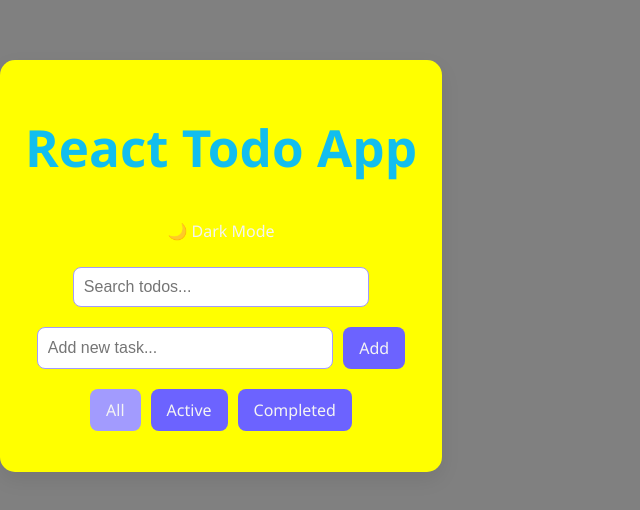
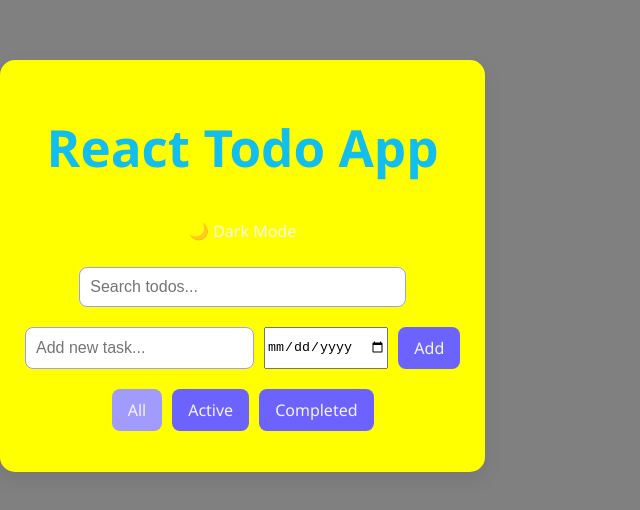
Before and after one commit to RajGaurav2691/todo-app, a React (Vite) app: page / in a window 1280 px wide. Shown: the part 134-644 px from the top of the page, without its empty margins (0-640 px from the left). Built offline with nearby package versions, Linux system fonts and the light colour scheme.

Commit message:
Update App.jsx

```diff
--- a/src/App.jsx
+++ b/src/App.jsx
@@ -2,7 +2,7 @@ import { useState, useEffect } from "react";
 import TodoList from "./components/TodoList";
 import "./App.css";
 import { DragDropContext } from "react-beautiful-dnd";
-import { HashRouter as Router, Routes, Route } from "react-router-dom"; // ⬅️ Added this
+import moment from "moment";  // For handling dates
 
 function App() {
   const [todos, setTodos] = useState([]);
@@ -10,6 +10,7 @@ function App() {
   const [filter, setFilter] = useState("all");
   const [searchTerm, setSearchTerm] = useState("");
   const [darkMode, setDarkMode] = useState(false);
+  const [dueDate, setDueDate] = useState("");  // Store the due date
 
   useEffect(() => {
     const savedTodos = JSON.parse(localStorage.getItem("todos"));
@@ -25,13 +26,16 @@ function App() {
 
   const addTodo = () => {
     if (newTodo.trim() === "") return;
+
     const newItem = {
       id: Date.now().toString(),
       text: newTodo,
       completed: false,
+      dueDate: dueDate || null, // Store the due date with the todo
     };
     setTodos([newItem, ...todos]);
     setNewTodo("");
+    setDueDate(""); // Clear the due date after adding todo
   };
 
   const toggleTodo = (id) => {
@@ -67,12 +71,26 @@ function App() {
     setTodos(updatedTodos);
   };
 
+  const handleDueDateChange = (e) => {
+    setDueDate(e.target.value); // Update the due date as the user selects it
+  };
+
+  // Function to check due date and show reminders
+  const checkDueDates = () => {
+    todos.forEach((todo) => {
+      if (todo.dueDate && moment(todo.dueDate).isBefore(moment(), 'day')) {
+        // Show reminder if the due date is past
+        alert(`Reminder: The task "${todo.text}" is due today or has passed!`);
+      }
+    });
+  };
+
+  useEffect(() => {
+    const interval = setInterval(checkDueDates, 60000); // Check every minute
+    return () => clearInterval(interval);  // Cleanup on component unmount
+  }, [todos]);
+
   return (
-    <Router>
-      <Routes>
-        <Route
-          path="/"
-          element={
     <div className={`app ${darkMode ? "dark" : ""}`}>
       <h1>React Todo App</h1>
 
@@ -98,6 +116,14 @@ function App() {
           onChange={(e) => setNewTodo(e.target.value)}
           placeholder="Add new task..."
         />
+
+        {/* Input for due date */}
+        <input
+          type="date"
+          value={dueDate}
+          onChange={handleDueDateChange}
+        />
+
         <button onClick={addTodo}>Add</button>
       </div>
 
@@ -123,12 +149,7 @@ function App() {
         />
       </DragDropContext>
     </div>
-          }
-        />
-      </Routes>
-    </Router>
   );
 }
 
 export default App;
-``
```
Lines whose indentation alone changed are shown as unchanged.
